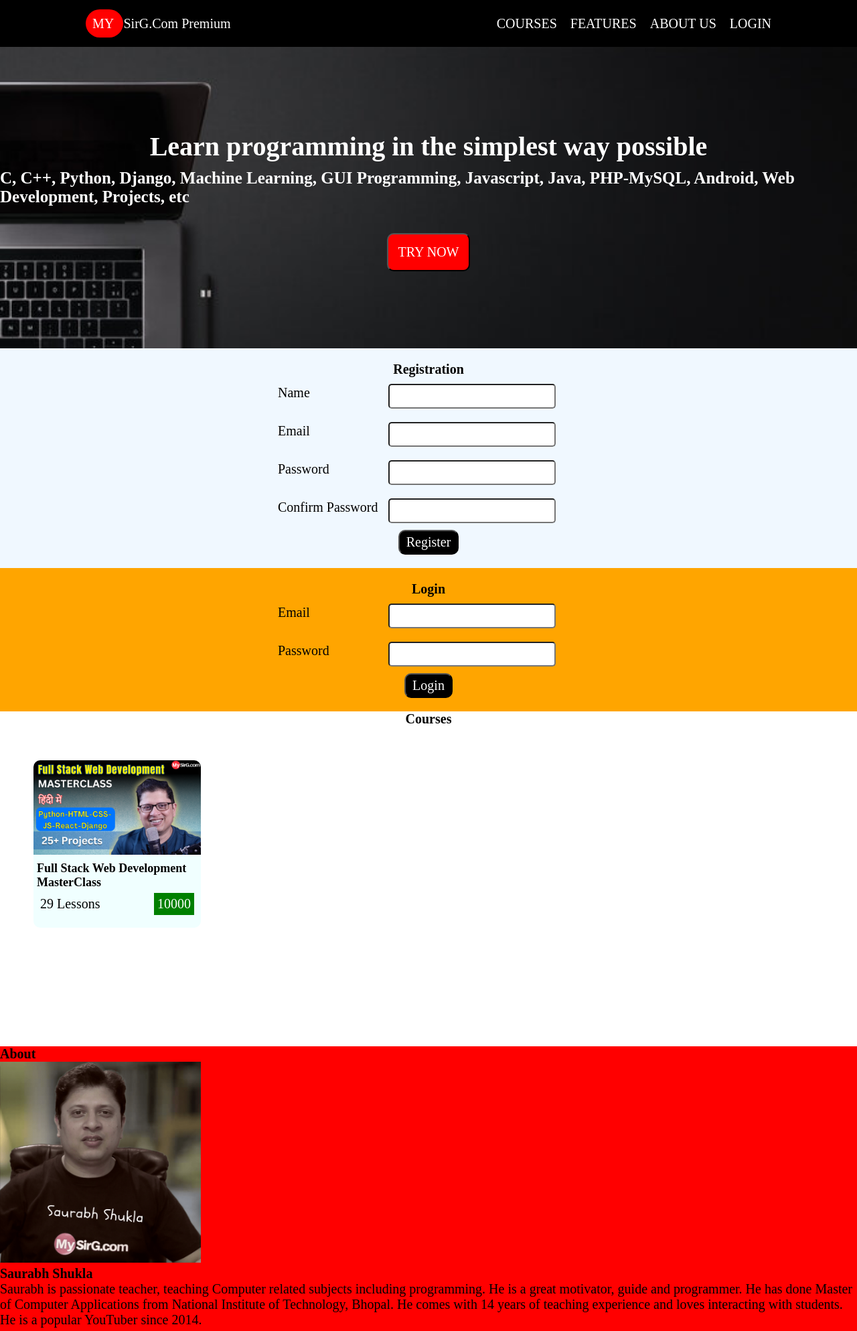
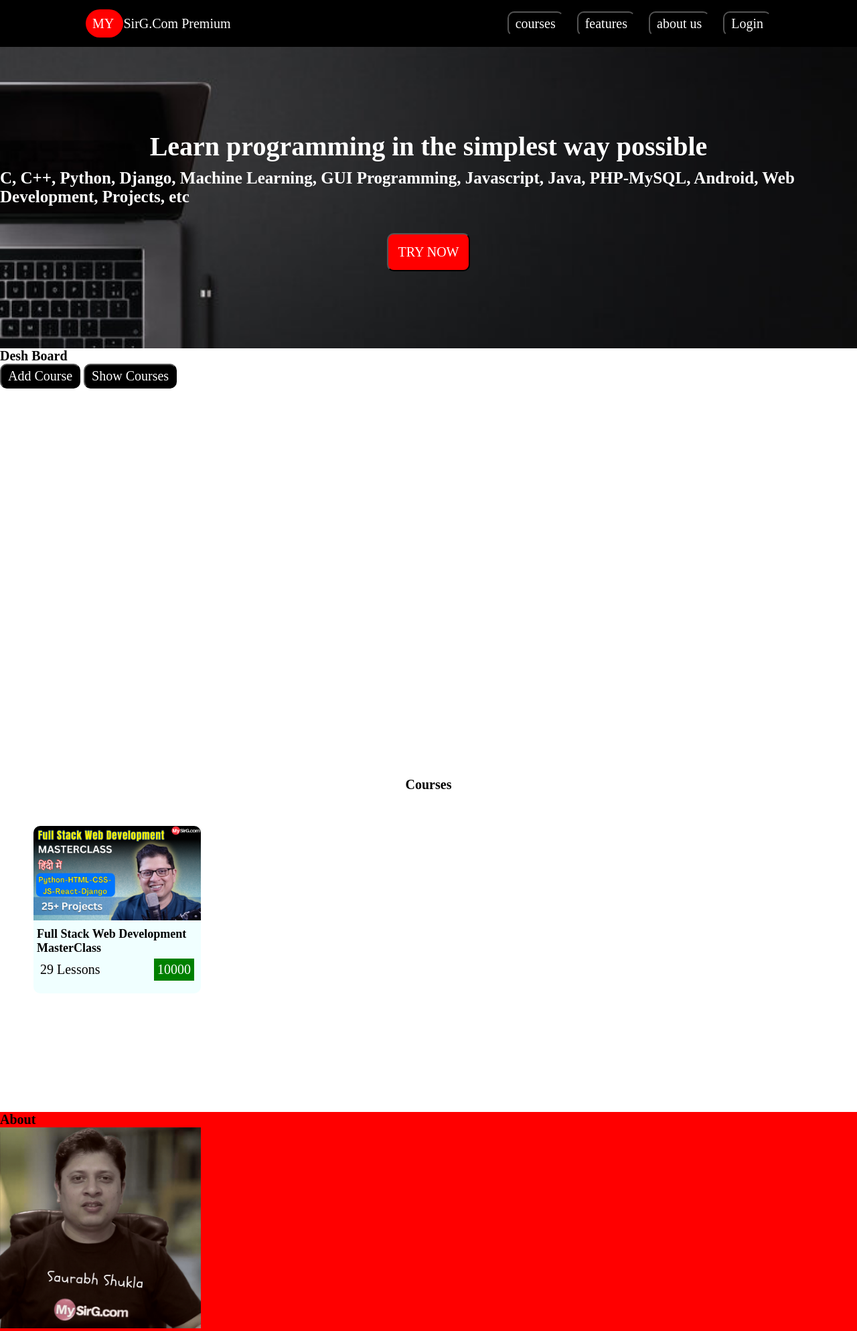
Before and after one commit to omuikey01/CRUD-PROJECT-, a Django app: page / in a window 1280 px wide. Shown: the top 1987 px of the page at 67% size. Run offline with Django 5.2, Linux system fonts and the light colour scheme.

Commit message:
Worked on make Courses Model with post one courses detail and now working on images post

```diff
--- /dev/null
+++ b/project/app/static/css/auth/dash.css
@@ -0,0 +1,4 @@
+.desh_board {
+    height: 80vh;
+    width: 100vw;
+}
--- a/project/app/static/css/course/courses.css
+++ b/project/app/static/css/course/courses.css
@@ -48,3 +48,11 @@
     color: #fff;
 
 }
+
+
+.course-add {
+    width: 700px;
+}
+.course-add input {
+    width: 500px;
+}
--- a/project/app/static/css/footer/footer.css
+++ b/project/app/static/css/footer/footer.css
@@ -1,5 +1,4 @@
 .footer {
-    height: 70vh;
     width: 100vw;
     background-color: azure;
 }
--- a/project/app/templates/app/Auth/dash.html
+++ b/project/app/templates/app/Auth/dash.html
@@ -8,7 +8,44 @@
 </head>
 
 <body>
-    <h1> Desh Board </h1>
+    <section class="desh_board" >
+        <div>
+
+            <h1> Desh Board </h1>
+            <form action="{% url 'form_show' %}" method="post">
+                {% csrf_token %}
+                <button name="form_show_admin" value="add_course" > Add Course </button>
+                <button name="form_show_admin" value="show_course" > Show Courses </button>
+
+            </form>
+        </div>
+
+{% if courses_work == "add" %}
+        <div>
+            <section class="login" >
+                <div>
+                    <form action="{% url 'courseadd' %}" class="form course-add " method="post" enctype="multipart/form-data" >
+                        {% csrf_token %}
+                        <h1> Add Course </h1>
+                        <h1 style="color : red;" > {{msgd}} </h1>
+                            {{add_c}}
+                        <div class="btn" >
+                            <button> Course </button>
+                        </div>
+                    </form>
+                </div>
+            </section>
+
+        </div>
+
+        {% endif %}
+
+{% if courses_work == "show" %}
+        Show Course
+{% endif %}
+
+
+    </section>
 </body>
 
 </html>
--- a/project/app/templates/app/Auth/login.html
+++ b/project/app/templates/app/Auth/login.html
@@ -1,3 +1,9 @@
+{% extends "app/base.html" %}
+{% load static %}
+
+{% block SomeData %}
+
+
 <section class="login" style=" background-color: orange; "   >
     <div>
         <form action="{% url 'logindata' %}" class="form" method="post" >
@@ -15,3 +21,5 @@
         </form>
     </div>
 </section>
+
+{% endblock %}
--- a/project/app/templates/app/Auth/regis.html
+++ b/project/app/templates/app/Auth/regis.html
@@ -1,3 +1,9 @@
+{% extends "app/base.html" %}
+{% load static %}
+
+{% block SomeData %}
+
+
 <section class="register" >
     <div>
         <form action="{% url 'regisdata' %}" class="form" method="post" >
@@ -18,3 +24,5 @@
         </form>
     </div>
 </section>
+
+{% endblock %}
--- a/project/app/templates/app/base.html
+++ b/project/app/templates/app/base.html
@@ -13,7 +13,7 @@
     <link rel="stylesheet" href="{% static '/css/about/about.css' %}">
     <link rel="stylesheet" href="{% static '/css/course/courses.css' %}">
     <link rel="stylesheet" href="{% static '/css/auth/registration.css' %}">
-
+    <link rel="stylesheet" href="{% static '/css/auth/dash.css' %}">
 </head>
 <body>
     {% comment %} Nav Bar Start {% endcomment %}
@@ -23,17 +23,14 @@
     </section>
     {% comment %} Nav Bar End {% endcomment %}
 
+    {% block SomeData %}
 
-    <section>
-        {% include "app/Auth/regis.html" %}
-        {% include "app/Auth/login.html" %}
-    </section>
-
+    {% endblock  %}
 
 
     <section id="Main_bar" class="main_bar" >
+        {% include "app/Auth/dash.html" %}
     </section>
-
     <section class="Courses"  >
         {% include "app/courses/courses.html" %}
     </section>
--- a/project/app/templates/app/nav/nav.html
+++ b/project/app/templates/app/nav/nav.html
@@ -1,16 +1,19 @@
-{% load static %}
 <nav>
     <div class="flex nav_Component">
         <div class="left">
             <span class="logo"> MY </span> <span> SirG.Com </span> <span> Premium </span>
         </div>
         <div class="right">
-            <ul class="flex" >
-                <li> <a href="#">courses</a> </li>
-                <li> <a href="#">features</a> </li>
-                <li> <a href="#">about us </a> </li>
-                <li> <a href="#">login</a> </li>
-            </ul>
+            <form action="{% url 'callfun' %}" method="post" >
+                {% csrf_token %}
+                <ul class="flex">
+                    <button name="btn_nav" value="course" > courses </button>
+                    <button name="btn_nav" value="feature" > features </button>
+                    <button name="btn_nav" value="about_us" > about us </button>
+                    <button name="btn_nav" value="login" > Login </button>
+                </ul>
+
+            </form>
         </div>
     </div>
 </nav>
--- a/project/app/urls.py
+++ b/project/app/urls.py
@@ -3,7 +3,12 @@
 
 urlpatterns = [
     path("", homepage),
+    path("callfun/", callfunpage, name="callfun"),
     path("register/", registerpage, name="regisdata"),
     path("logindata/", loginpage, name="logindata"),
+    path("courseadd/", courseaddpage, name="courseadd"),
+    path("form_show/", form_showpage, name="form_show"),
+
+
 
 ]
--- a/project/app/views.py
+++ b/project/app/views.py
@@ -1,8 +1,18 @@
 from django.shortcuts import render
 from .models import *
+from .forms import *
+
+
 
 def homepage(request):
     return render(request, "app/base.html")
+
+def callfunpage(request):
+    if request.method == "POST":
+        value = request.POST['btn_nav']
+        if value == "login":
+            return render (request, "app/Auth/login.html")
+
 
 def registerpage(request):
     if request.method == 'POST':
@@ -33,3 +43,32 @@
             return render(request, "app/base.html", { "msgd" : "Username and paswword not matched"})
     else :
         return render(request, "app/base.html", {"msg" : "Invalid User"})
+
+
+
+def form_showpage(request):
+    if request.method == "POST":
+        name = request.POST['form_show_admin']
+        if name == "add_course" :
+            form_couese = CoursesForm()
+            return render(request, "app/base.html",{"courses_work" : "add", "add_c" : form_couese})
+
+        elif name == "show_course":
+            return render(request, "app/base.html",{"courses_work" : "show"})
+
+
+
+
+def courseaddpage(request):
+    if request.method == 'POST':
+
+        title = request.POST['title']
+        lession = request.POST['lession']
+        fees = request.POST['fees']
+
+        Course.objects.create(course_title = title, course_lession = lession, course_fees = fees)
+
+        return render(request, "app/base.html",{"msgd" : "Course Successfully Added "})
+
+    else :
+        return render(request, "app/base.html", {"msgd" : "Not Added Course"})
--- a/project/project/urls.py
+++ b/project/project/urls.py
@@ -17,7 +17,16 @@
 from django.contrib import admin
 from django.urls import path, include
 
+from django.conf import settings
+from django.conf.urls.static import static
+
+
+
 urlpatterns = [
     path('admin/', admin.site.urls),
     path("", include("app.urls"))
 ]
+
+
+if settings.DEBUG:
+        urlpatterns += static(settings.MEDIA_URL,document_root=settings.MEDIA_ROOT)
```
Also changed, not shown: project/app/forms.py (added, +8 -0 lines), project/app/models.py (+8 -0 lines), project/project/settings.py (+8 -0 lines), project/app/migrations/0002_course.py (added), project/app/migrations/0003_course_image.py (added), project/db.sqlite3. Lines whose indentation alone changed are shown as unchanged.
